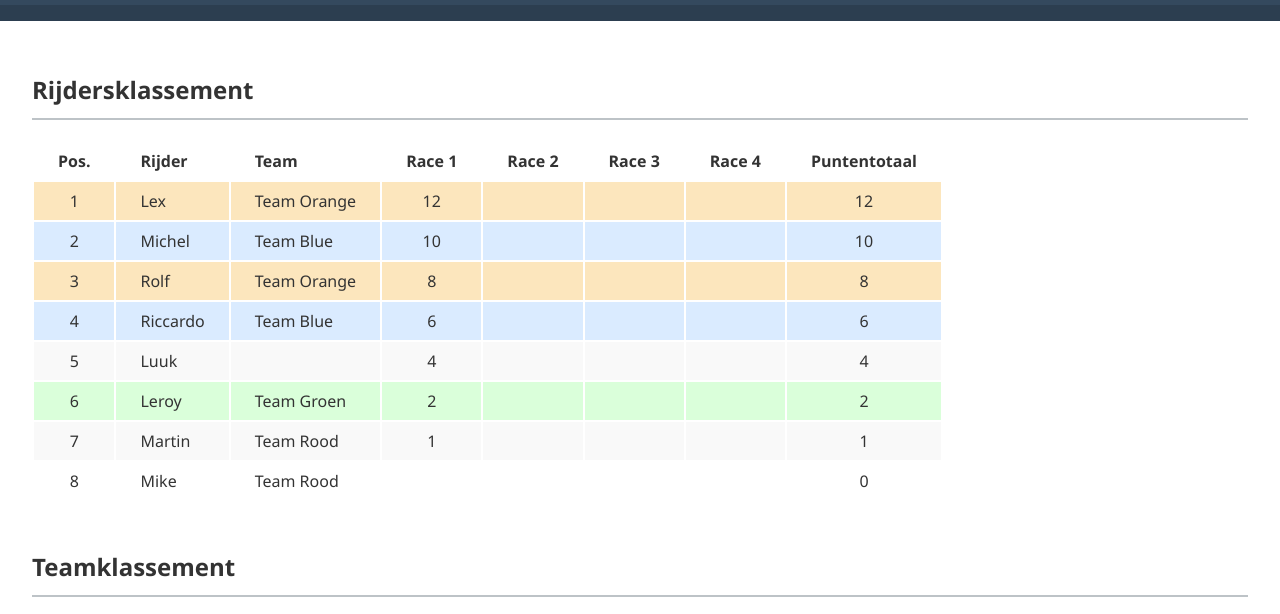
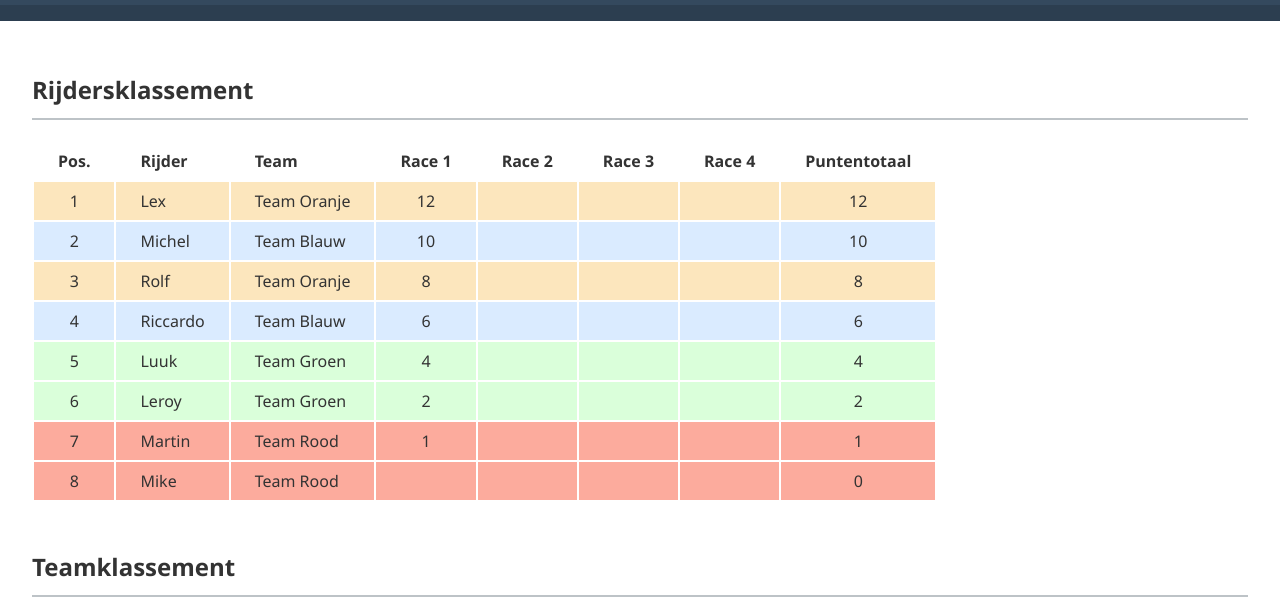
Before and after one commit to realrolfje/granturismo, a plain HTML site: page index.html in a window 1280 px wide. Shown: the part 108-722 px from the top of the page. Drawn offline with Linux system fonts and the light colour scheme.

Commit message:
Team Red, Team Groen

```diff
--- a/script.js
+++ b/script.js
@@ -60,15 +60,19 @@ function displayDriverStandings(drivers) {
         const row = document.createElement('tr');
 
         if (driver.team != null) {
-            if (driver.team.includes("Orange")) {
+            if (driver.team.includes("Oranje")) {
                 row.classList.add('orange');
+            }
+
+            if (driver.team.includes("Rood")) {
+                row.classList.add('red');
             }
 
             if (driver.team.includes("Groen")) {
                 row.classList.add('green');
             }
 
-            if (driver.team.includes("Blue")) {
+            if (driver.team.includes("Blauw")) {
                 row.classList.add('blue');
             }
         }
@@ -180,15 +184,19 @@ function displayTeamStandings(teams) {
     teams.filter((team) => team.name != null).forEach((team, index) => {
         const row = document.createElement('tr');
 
-        if (team.name.includes("Orange")) {
+        if (team.name.includes("Oranje")) {
             row.classList.add('orange');
+        }
+
+        if (team.name.includes("Rood")) {
+            row.classList.add('red');
         }
 
         if (team.name.includes("Groen")) {
             row.classList.add('green');
         }
 
-        if (team.name.includes("Blue")) {
+        if (team.name.includes("Blauw")) {
             row.classList.add('blue');
         }
 
--- a/standings.json
+++ b/standings.json
@@ -2,7 +2,7 @@
     "drivers": [
       {
         "name": "Riccardo",
-        "team": "Team Blue",
+        "team": "Team Blauw",
         "points_per_race": [ 6, null, null, null]
       },
       {
@@ -17,7 +17,7 @@
       },
       {
         "name": "Luuk",
-        "team": null,
+        "team": "Team Groen",
         "points_per_race": [ 4, null, null, null]
       },
       {
@@ -27,17 +27,17 @@
       },
       {
         "name": "Michel",
-        "team": "Team Blue",
+        "team": "Team Blauw",
         "points_per_race": [10, null, null, null]
       },
       {
         "name": "Lex",
-        "team": "Team Orange",
+        "team": "Team Oranje",
         "points_per_race": [12, null, null, null]
       },
       {
         "name": "Rolf",
-        "team": "Team Orange",
+        "team": "Team Oranje",
         "points_per_race": [ 8, null, null, null]
       }
     ]
--- a/styles.css
+++ b/styles.css
@@ -156,6 +156,10 @@ footer p {
     background-color: rgb(252, 230, 189) !important;
 }
 
+.red {
+    background-color: rgb(252, 171, 157) !important;
+}
+
 .green {
     background-color: rgb(218, 255, 218) !important;
 }
```
